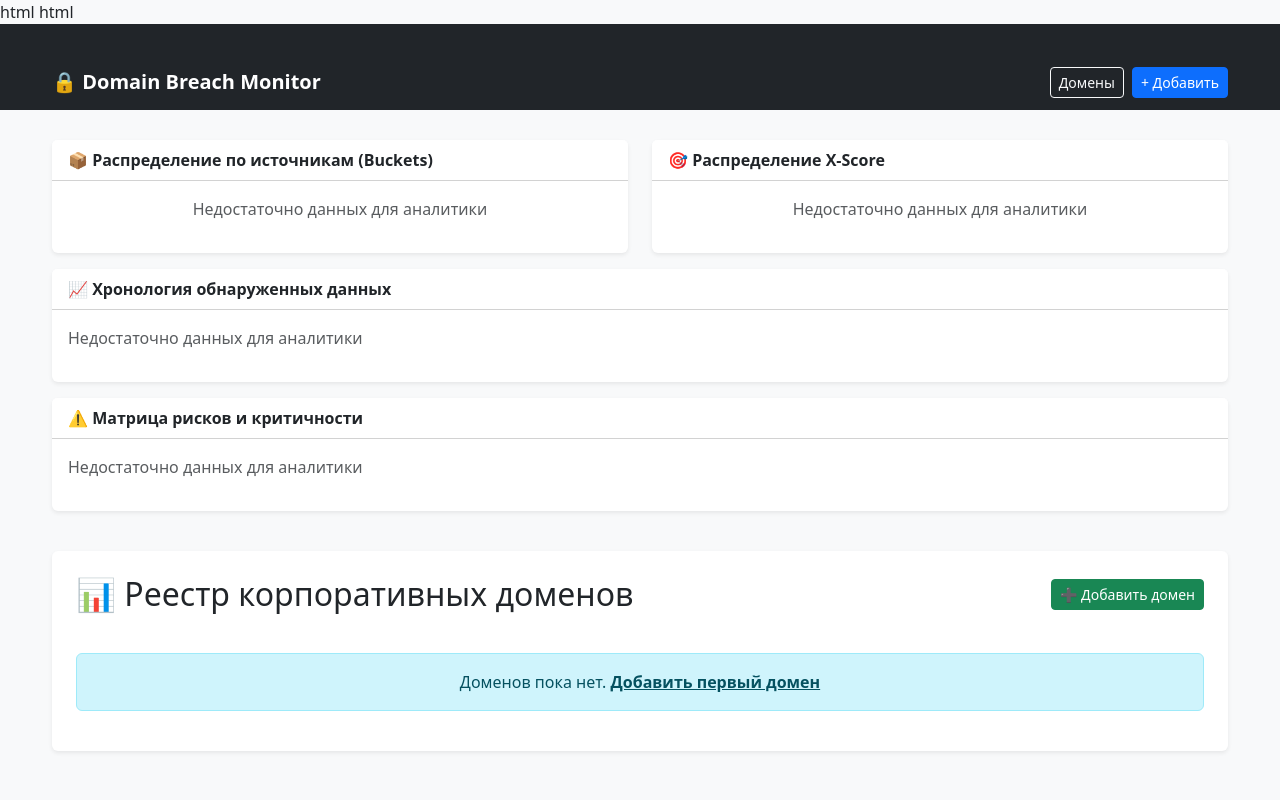
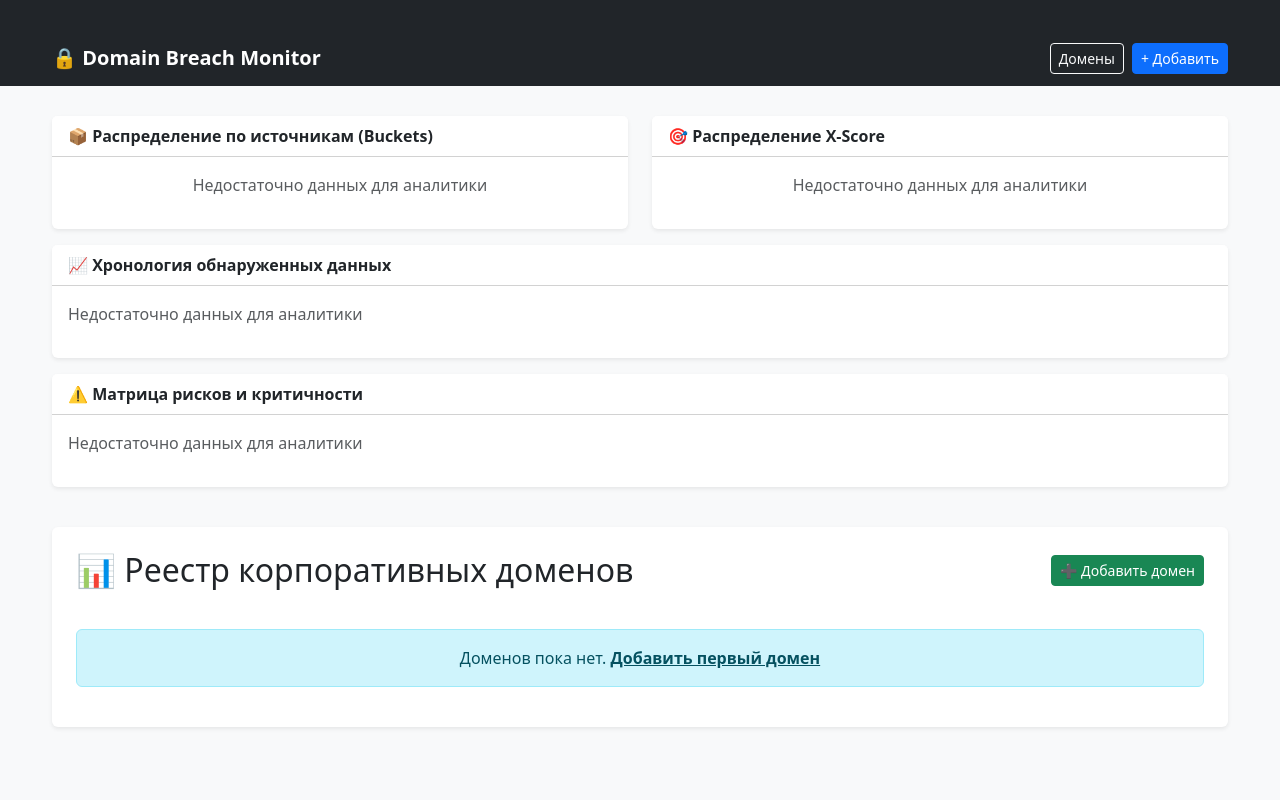
Before and after one commit to Bl1k25/domain-breach-monitor, a Django app: page / in a window 1280 px wide. Run offline with Django 5.2, Linux system fonts and the light colour scheme; data that the repository does not hold is empty; some libraries are stand-ins or nearby versions.

Commit message:
correct html

```diff
--- a/monitor/templates/monitor/base.html
+++ b/monitor/templates/monitor/base.html
@@ -1,4 +1,3 @@
-html
 <!DOCTYPE html>
 <html lang="ru">
 <head>
--- a/monitor/templates/monitor/dashboard.html
+++ b/monitor/templates/monitor/dashboard.html
@@ -1,4 +1,3 @@
-html
 {% extends 'monitor/base.html' %}
 
 {% block title %}Dashboard — Мониторинг угроз{% endblock %}
```
